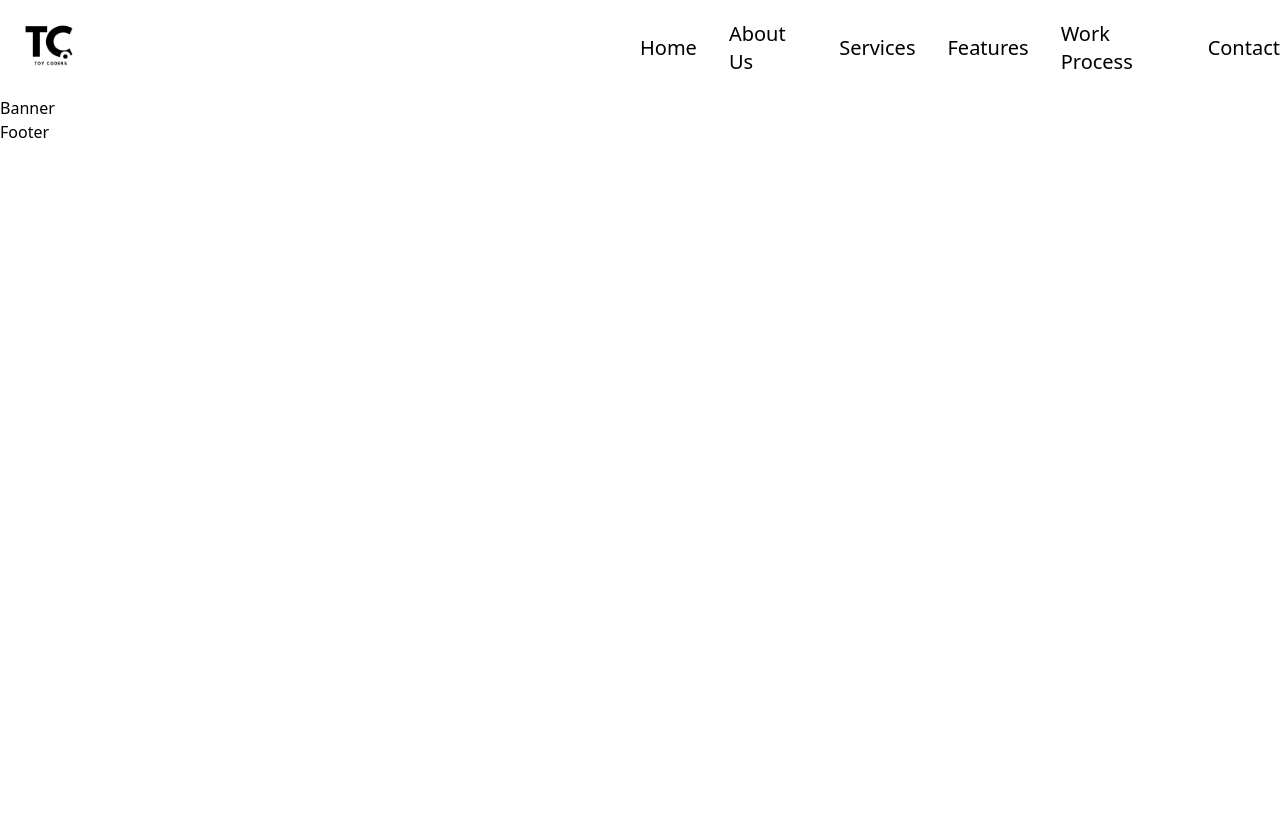
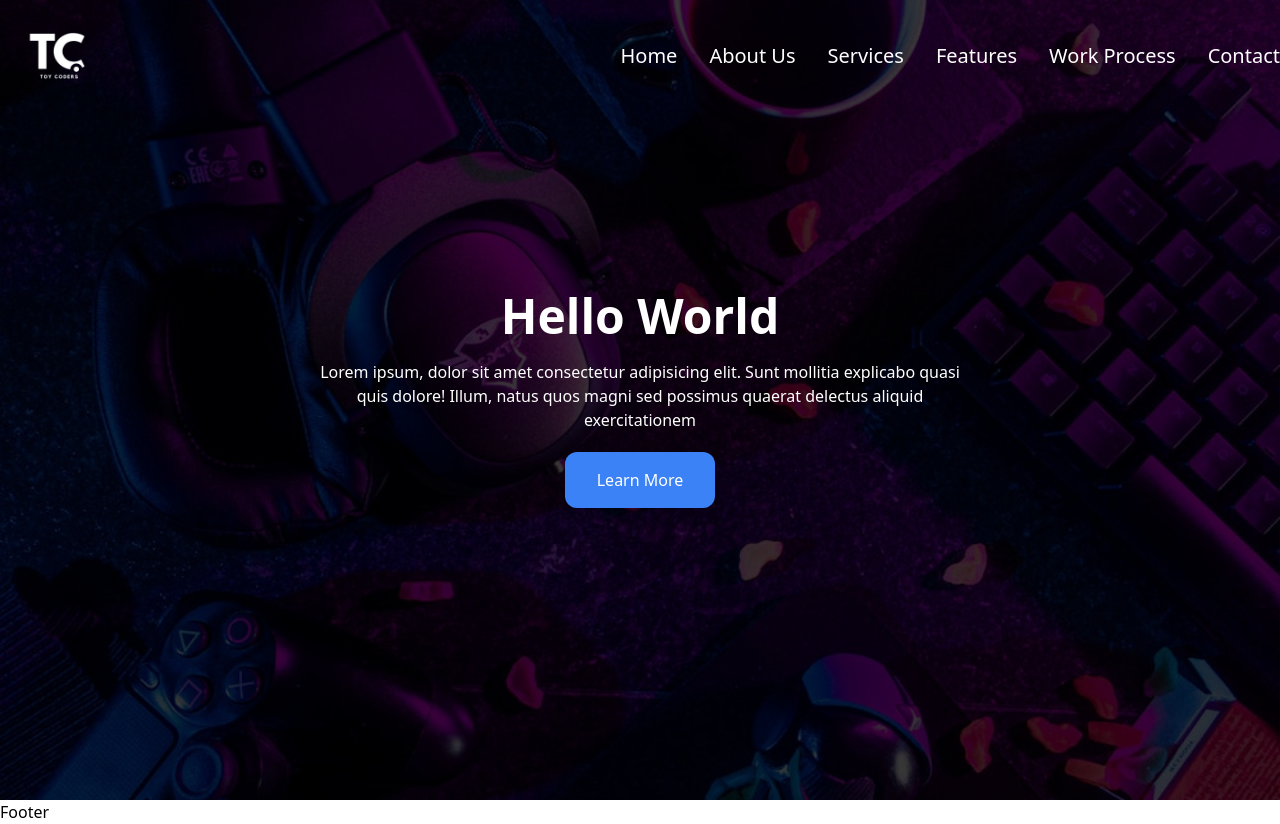
Before and after one commit to jakareya76/toycoders, a React (Vite) app: page / in a window 1280 px wide. Before the commit the page ends 800 px from the top, so only its background shows below. Built offline with nearby package versions, Linux system fonts and the light colour scheme.

Commit message:
create banner

```diff
--- a/src/components/Banner.jsx
+++ b/src/components/Banner.jsx
@@ -1,5 +1,28 @@
+import bannerBg from "../assets/banner.jpeg";
+
 const Banner = () => {
-  return <div>Banner</div>;
+  return (
+    <section
+      style={{ backgroundImage: `url(${bannerBg})` }}
+      className="w-full h-screen bg-cover -mt-28 relative"
+    >
+      <div className="absolute top-0 left-0 w-full h-full bg-[#000000c7] z-10"></div>
+
+      <div className="container mx-auto relative z-30">
+        <div className="flex flex-col items-center justify-center h-screen">
+          <h2 className="text-5xl font-bold text-white">Hello World</h2>
+          <p className="text-white max-w-2xl text-center mx-auto my-5">
+            Lorem ipsum, dolor sit amet consectetur adipisicing elit. Sunt
+            mollitia explicabo quasi quis dolore! Illum, natus quos magni sed
+            possimus quaerat delectus aliquid exercitationem
+          </p>
+          <button className="px-8 py-4 text-white bg-blue-500 rounded-xl">
+            Learn More
+          </button>
+        </div>
+      </div>
+    </section>
+  );
 };
 
 export default Banner;
--- a/src/components/shared/Navbar.jsx
+++ b/src/components/shared/Navbar.jsx
@@ -2,16 +2,19 @@ import logo from "../../assets/logo.png";
 
 const Navbar = () => {
   return (
-    <nav className="container mx-auto flex items-center justify-between">
+    <nav className="container mx-auto flex items-center justify-between z-50 relative py-8">
       <div className="flex-1">
-        <img src={logo} alt="logo" className="w-24" />
+        <img src={logo} alt="logo" className="w-28" />
       </div>
-      <div className="flex-1">
+      <div className="">
         <ul className="flex items-center justify-center gap-8 text-xl">
           {navItems.map((item, idx) => {
             return (
               <li key={idx}>
-                <a href={item.path} className="font-medium">
+                <a
+                  href={item.path}
+                  className="font-medium text-white hover:text-gray-300"
+                >
                   {item.name}
                 </a>
               </li>
```
Also changed, not shown: src/assets/banner.jpeg (added), src/assets/logo.png.
